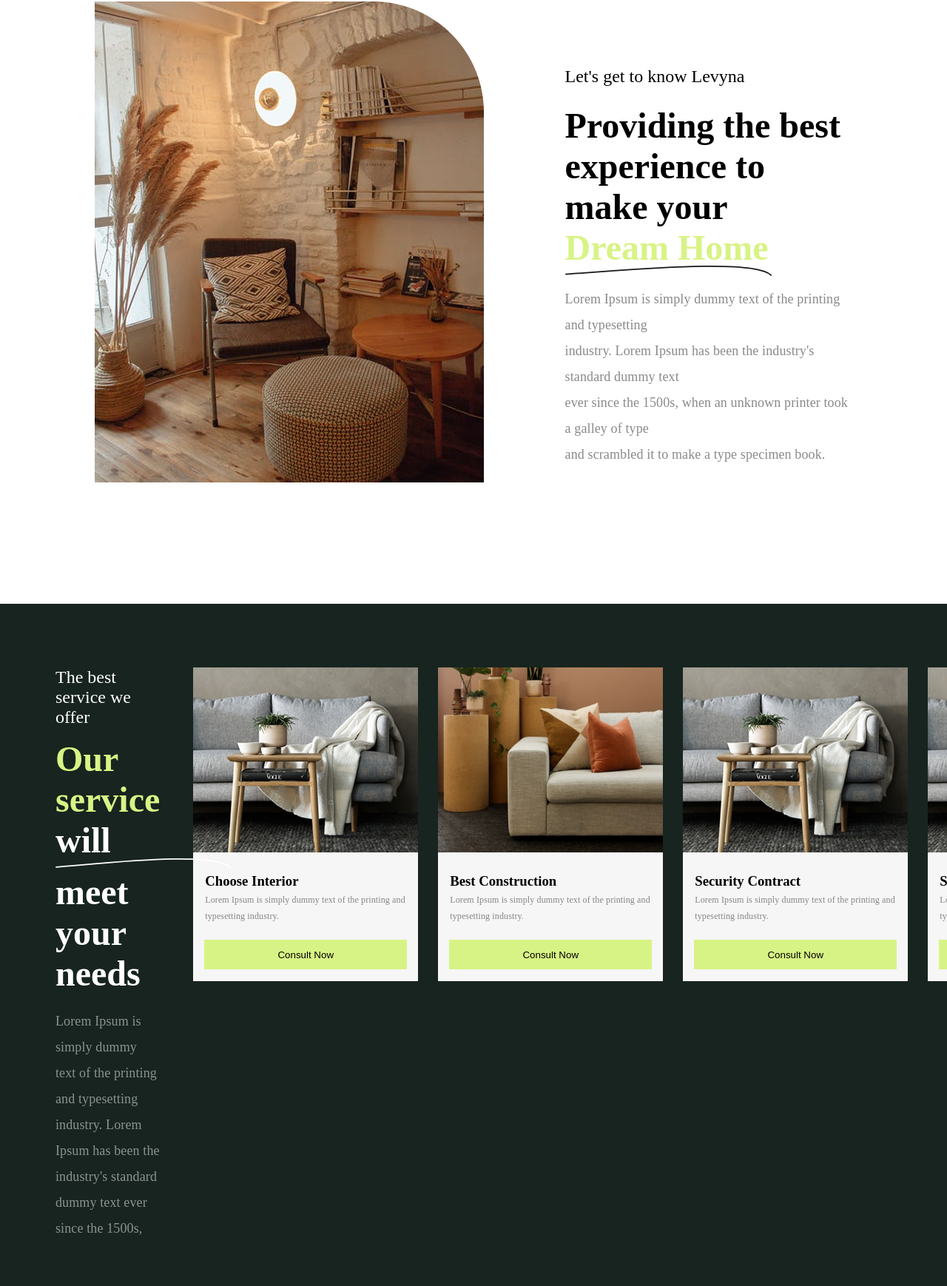
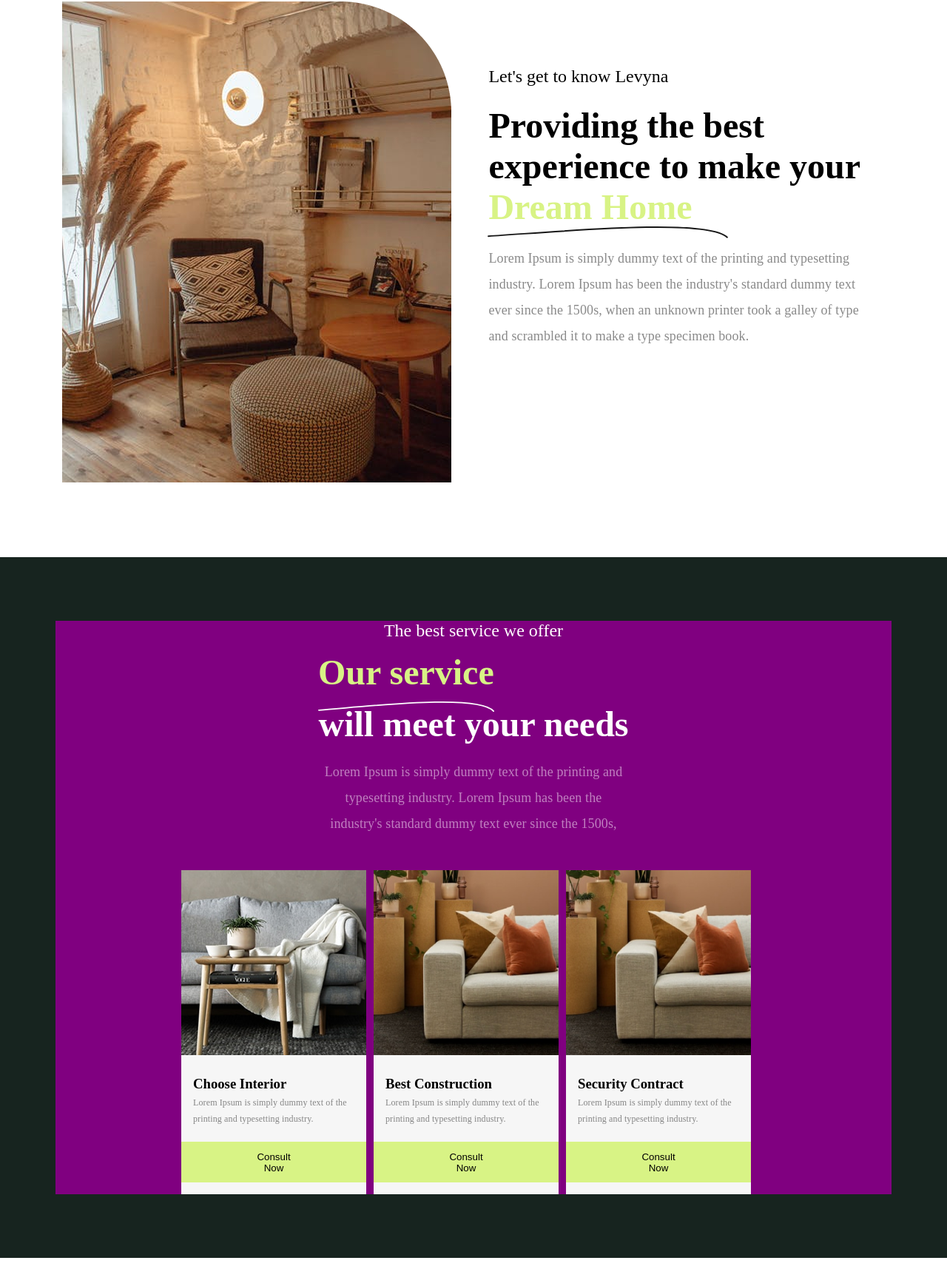
Before and after one commit to guilherme-gsr/Dream-House-Website, a plain HTML site: page index.html in a window 1280 px wide. Shown: the part 964-2702 px from the top of the page at 74% size. After the commit the page ends 2664 px from the top, so only its background shows below. Drawn offline with Linux system fonts and the light colour scheme.

Commit message:
feat: add media query css

```diff
--- a/assets/about.css
+++ b/assets/about.css
@@ -1,14 +1,59 @@
+body {
+  box-sizing: border-box;
+  padding: 0;
+  margin: 0;
+  width: 100%;
+}
+
 .about {
   display: flex;
-  flex-direction: row;
   justify-content: center;
   gap: 2.5rem;
   width: 86.81%;
   margin-inline: auto;
   margin-top: 3.0625rem;
+  overflow: hidden;
+}
 
+.about-text {
+  margin: 5.5rem 0 5.4581rem 4.375rem;
+  flex: 0 1 550px; /* grow:1, shrink:1, base:300px */
+  width: 100px; /* necessário para evitar overflow em flex */
+  word-break: break-word;
+  white-space: normal;
+}
 
+.about-line-style {
+  display: flex;
+  flex-wrap: wrap;
+  align-items: center;
+  justify-content: space-between;
 
+  & .h2-semibold {
+    /* grow, shrink, base */
+    min-width: 0; /* muito importante para evitar quebra */
+    word-break: break-word;
+    white-space: normal;
+  }
+
+  .line-img img {
+    max-width: 100%;
+    height: auto;
+    display: block;
+    margin-left: 22px;
+  }
+}
+
+@media (max-width: 1327px) {
+  .about {
+    display: flex;
+    flex-direction: row;
+    gap: 50px;
+  }
+
+  .about-text {
+    margin: 5.5rem 0rem 5.4581rem 0rem;
+  }
 }
 
 .about-img {
@@ -19,47 +64,36 @@
   }
 }
 
-.about-text {
-  margin: 5.5rem 0rem 5.4581rem 4.375rem;
-  width: 35%;
-
-
-
-}
-
-.p-about{
+.p-about {
   opacity: 50%;
   color: var(--chinese-black-2);
   margin-top: 1.5625rem;
 }
 
-.p-title{
+.p-title {
   margin-bottom: 1.5625rem;
-
 }
 
-.about-line-style{
+.about-line-style {
   position: relative;
-
-
 }
 
-.line-img{
+.line-img {
   position: absolute;
   bottom: -0.9375rem;
   left: -1.4375rem;
 
- & img{
+  & img {
     width: 20.3125rem;
     height: 0.8544rem;
   }
 }
 
-.line-img-2{
+.line-img-2 {
   position: absolute;
   bottom: -0.9375rem;
 
- & img{
+  & img {
     width: 20.3125rem;
     height: 0.8544rem;
   }
--- a/index.html
+++ b/index.html
@@ -79,7 +79,6 @@
           <div class="line-img">
             <img src="./img/lline-hunder.svg" alt="" />
           </div>
-
         </div>
 
         <p class="h5-regular p-about">
@@ -95,21 +94,19 @@
     </section>
 
     <section class="services">
-      <div class="display-flex-row services-style gap-45">
+      <div class="services-style gap-45">
         <div class="text-services">
           <p class="h4-regular">The best service we offer</p>
 
           <div class="about-line-style">
-              <h1 class="h2-semibold"> <span>Our service</span>  will <h1></h1>
+            <h1 class="h2-semibold"><span>Our service</span></h1>
 
             <div class="line-img-2">
-              <img src="./img/Vector 2 (2).svg" alt="">
+              <img src="./img/Vector 2 (2).svg" alt="" />
+            </div>
           </div>
 
-            </div>
-
-
-            <h1 class="h2-semibold        ">meet your needs</h1>
+          <h1 class="h2-semibold">will meet your needs</h1>
           <p class="h5-regular">
             Lorem Ipsum is simply dummy text of the printing and typesetting
             industry. Lorem Ipsum has been the industry's standard dummy text
@@ -117,103 +114,62 @@
           </p>
         </div>
 
-        <div class="card-container display-flex-row gap-27">
-
+        <div class="card-container">
           <div class="card-services display-flex-collumn">
-
             <div class="car-img">
-
-              <img src="./img/service-img-1.png" alt="">
-
+              <img src="./img/service-img-1.png" alt="" />
             </div>
 
             <div class="card-description">
-
               <h3>Choose Interior</h3>
-              <p>Lorem Ipsum is simply dummy text of the printing and typesetting industry. </p>
-
+              <p>
+                Lorem Ipsum is simply dummy text of the printing and typesetting
+                industry.
+              </p>
             </div>
 
             <div class="card-button">
-
               <button>Consult Now</button>
-
             </div>
-
           </div>
 
           <div class="card-services display-flex-collumn">
-
             <div class="car-img">
-
-              <img src="./img/service-img-2.png" alt="">
-
+              <img src="./img/service-img-2.png" alt="" />
             </div>
 
             <div class="card-description">
-
               <h3>Best Construction</h3>
-              <p>Lorem Ipsum is simply dummy text of the printing and typesetting industry. </p>
-
+              <p>
+                Lorem Ipsum is simply dummy text of the printing and typesetting
+                industry.
+              </p>
             </div>
 
             <div class="card-button">
-
               <button>Consult Now</button>
-
             </div>
-
           </div>
 
           <div class="card-services display-flex-collumn">
-
             <div class="car-img">
-
-              <img src="./img/service-img-1.png" alt="">
-
+              <img src="./img/service-img-2.png" alt="" />
             </div>
 
             <div class="card-description">
-
               <h3>Security Contract</h3>
-              <p>Lorem Ipsum is simply dummy text of the printing and typesetting industry. </p>
-
+              <p>
+                Lorem Ipsum is simply dummy text of the printing and typesetting
+                industry.
+              </p>
             </div>
 
             <div class="card-button">
-
               <button>Consult Now</button>
-
-            </div>
-
-          </div>
-
-           <div class="card-services display-flex-collumn">
-
-            <div class="car-img">
-
-              <img src="./img/service-img-1.png" alt="">
-
-            </div>
-
-            <div class="card-description">
-
-              <h3>Security Contract</h3>
-              <p>Lorem Ipsum is simply dummy text of the printing and typesetting industry. </p>
-
-            </div>
-
-            <div class="card-button">
-
-              <button>Consult Now</button>
-
-            </div>
-
-          </div>
-
             </div>
           </div>
-
+        </div>
+      </div>
     </section>
   </body>
 </html>
--- /dev/null
+++ b/media-query.css
@@ -0,0 +1,100 @@
+@media (max-width: 1440px) {
+  .card-services {
+    width: 250px;
+    height: max-content;
+    & div img {
+      width: 250px;
+      height: 250px;
+    }
+  }
+
+  .card-container {
+    gap: 10px;
+  }
+
+  .text-services {
+    width: 26.25rem;
+    text-align: center;
+  }
+
+  .services-style {
+    background-color: purple;
+    display: flex;
+    flex-direction: column;
+    align-items: center;
+    justify-content: center;
+  }
+}
+
+@media (max-width: 1550px) {
+  .card-services {
+    width: 250px;
+    height: max-content;
+    & div img {
+      width: 250px;
+      height: 250px;
+    }
+  }
+}
+
+@media (max-width: 1624px) {
+  .card-services {
+    width: 250px;
+    height: max-content;
+    & div img {
+      width: 250px;
+      height: 250px;
+    }
+  }
+}
+
+@media (max-width: 1120px) {
+  .card-services {
+    background-color: #f6f6f6;
+    display: flex;
+    flex-direction: column;
+    justify-content: space-between;
+
+    & div img {
+      width: 100%;
+      height: 100%;
+      object-fit: cover;
+    }
+  }
+
+  .card-container {
+    display: flex;
+    flex-direction: column;
+    align-items: center;
+    justify-content: center;
+    gap: 10px;
+  }
+}
+
+@media (max-width: 1107px) {
+  .about {
+    display: flex;
+    flex-direction: column;
+    justify-content: center;
+    align-items: center;
+    padding: 0;
+    gap: 10px;
+  }
+
+  .about-text {
+    width: auto;
+    gap: 0;
+    text-align: center;
+  }
+
+  .about-line-style {
+    display: flex;
+    flex-direction: column;
+    align-items: center;
+    justify-content: center;
+
+    & .line-img img {
+      margin-left: 7.5rem;
+    }
+  }
+}
--- a/services.css
+++ b/services.css
@@ -1,61 +1,73 @@
-.services{
+.services {
   background-color: var(--dark-jungle-green);
   width: 100%;
   margin-top: 6.0625rem;
   overflow: hidden;
-    padding: 5.375rem 0 5.375rem 4.6875rem;
+  padding: 5.375rem 4.6875rem 5.375rem 4.6875rem;
 }
 
-.services-style{
-
-
+.services-style {
+  display: flex;
+  flex-direction: row;
 }
 
-.text-services{
+.text-services {
   width: 30.34%;
 
-    & img{
+  & img {
     width: 16.875rem;
     height: 0.875rem;
     color: #ffffff;
     margin-left: -1rem;
   }
 
-
-    & p:first-child, h1{
+  & p:first-child,
+  h1 {
     color: #ffffff;
     margin-bottom: 0.9375rem;
   }
 
-    & p:last-child{
+  & p:last-child {
     opacity: 50%;
     color: #ffffff;
     margin-top: 1.25rem;
   }
 
-    & span{
+  & span {
     color: var(--booger-buster);
   }
-
 }
 
 /* card for services */
 
-.card-container{
+.card-container {
+  width: max-content;
   margin-right: 1.25rem;
+  display: flex;
+  flex-direction: row;
+  flex-wrap: wrap;
+  gap: 1.25rem;
 }
 
-
-.card-services{
+.card-services {
   background-color: #f6f6f6;
   width: 19rem;
   height: max-content;
+  display: flex;
+  flex-direction: column;
+  justify-content: space-between;
+
+  & img {
+    width: 100%;
+    height: 100%;
+    object-fit: cover;
+  }
 }
 
-.card-description{
+.card-description {
   margin: 1.5rem 0.9375rem 1.25rem 1rem;
 
-    & p{
+  & p {
     color: var(--chinese-black-2);
     opacity: 50%;
     font-size: 0.75rem;
@@ -65,15 +77,27 @@
   }
 }
 
-.card-button{
+.card-button {
   display: flex;
   justify-content: center;
   margin-bottom: 1rem;
 
-
-   & button{
+  & button {
+    cursor: pointer;
     padding: 0.8125rem 6.1875rem 0.75rem 6.1875rem;
     border: none;
     background-color: var(--booger-buster);
   }
 }
+
+.about-line-style {
+  & h1 {
+    white-space: nowrap;
+  }
+}
+
+.text-services {
+  & h1 {
+    white-space: nowrap;
+  }
+}
--- a/style.css
+++ b/style.css
@@ -2,7 +2,7 @@
 @import url(./assets/hero-content.css);
 @import url(./assets/about.css);
 @import url(./services.css);
-
+@import url(./media-query.css);
 :root {
   /* Theme 1 */
   --myrtle-green: #296b5c;
@@ -20,25 +20,25 @@
   --gainsboro: #d0d0d0;
 }
 
-.span-color{
+.span-color {
   color: var(--booger-buster);
 }
 
-.display-flex-collumn{
+.display-flex-collumn {
   display: flex;
   flex-direction: column;
 }
 
-.display-flex-row{
+.display-flex-row {
   display: flex;
   flex-direction: row;
 }
 
-.gap-45{
+.gap-45 {
   gap: 2.8125rem;
 }
 
-.gap-27{
+.gap-27 {
   gap: 1.6875rem;
 }
 
@@ -146,7 +146,6 @@
   font-weight: 400;
 }
 
-
 /* Body/Regular/45/18px */
 .body-regular-45-18 {
   font-size: 18px;
```
Lines whose indentation alone changed are shown as unchanged.
